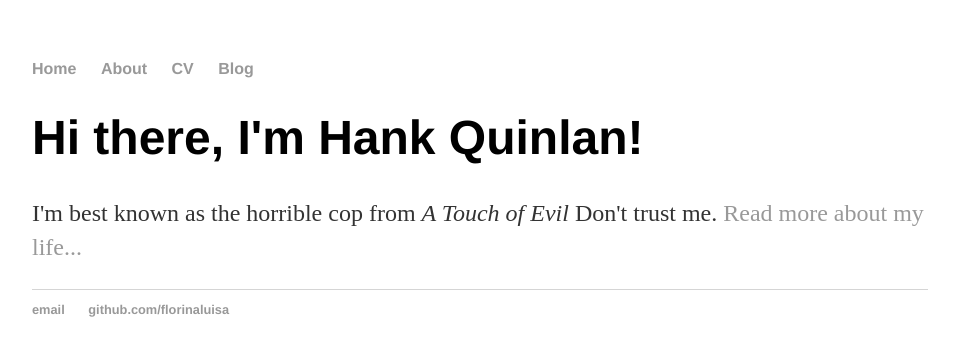
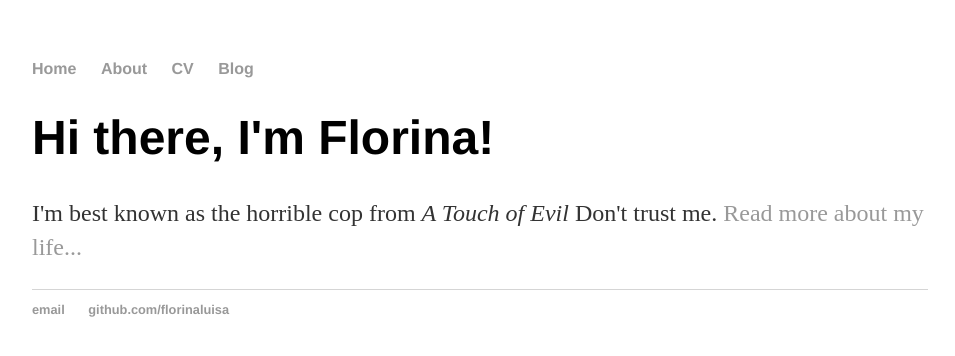
Before and after one commit to Florinaluisa/Test.io, a Jekyll site: the page built from index.html, in a window 1280 px wide. Shown: the top 356 px of the page, without its empty margins (160-1115 px from the left). Built offline with Jekyll 4.4.1, drawn with Linux system fonts in a browser that asks for light colours.

Commit message:
Update index.html

```diff
--- a/index.html
+++ b/index.html
@@ -1,8 +1,8 @@
 ---
 layout: default
-title: Hank Quinlan, Horrible Cop
+title: Florina
 ---
 <div class="blurb">
-	<h1>Hi there, I'm Hank Quinlan!</h1>
+	<h1>Hi there, I'm Florina!</h1>
 	<p>I'm best known as the horrible cop from <em>A Touch of Evil</em> Don't trust me. <a href="/about">Read more about my life...</a></p>
 </div><!-- /.blurb -->
```
